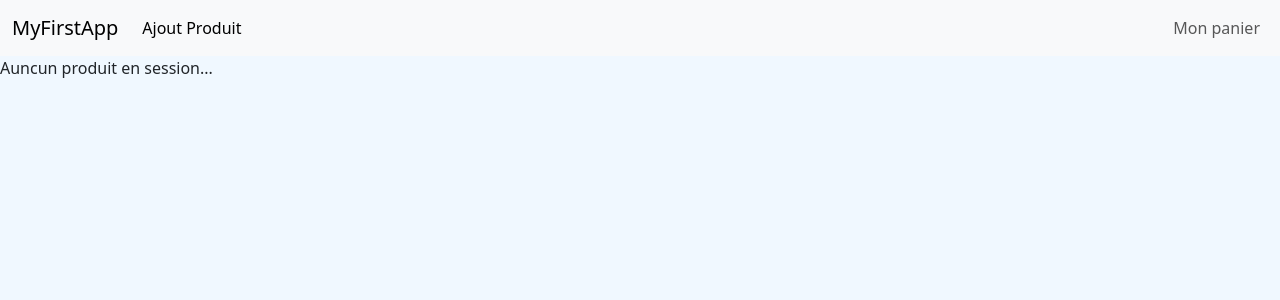
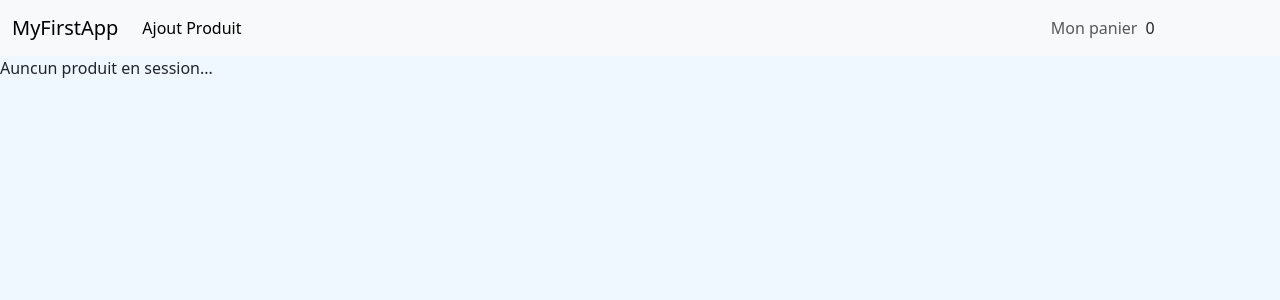
Before and after one commit to BoutinL/MyFirstApp-PHP, a PHP site: page /appli/recap.php in a window 1280 px wide. Shown: the top 300 px of the page. Run offline with PHP 8.4, Linux system fonts and the light colour scheme.

Commit message:
css navbar notif

```diff
--- a/appli/assets/css/style.css
+++ b/appli/assets/css/style.css
@@ -5,13 +5,19 @@ main{
 
 .flex-navbar{
 	display: inline-flex;
-	width: 100%;
+	width: 90%;
 	justify-content: space-between;
 }
 
 .flex-form{
 	display: flex;
 	justify-content: center;
+}
+
+.notif-articles-flex{
+	display: inline-flex;
+	align-items: center;
+
 }
 
 h1{
--- a/appli/index.php
+++ b/appli/index.php
@@ -16,12 +16,12 @@
                 <button class="navbar-toggler" type="button" data-bs-toggle="collapse" data-bs-target="#navbarNav" aria-controls="navbarNav" aria-expanded="false" aria-label="Toggle navigation">
                 <span class="navbar-toggler-icon"></span>
                 </button>
-                <div class="collapse navbar-collapse d-flex justify-content-between" id="navbarNav">
+                <div class="collapse navbar-collapse" id="navbarNav">
                     <ul class="navbar-nav flex-navbar">
                         <li class="nav-item">
                             <a class="nav-link active" aria-current="page" href="index.php">Ajout Produit</a>
                         </li>
-                        <li class="nav-item">
+                        <li class="nav-item notif-articles-flex">
                             <a class="nav-link" href="recap.php">Mon panier</a>
                             <span>
                                 <?php
--- a/appli/recap.php
+++ b/appli/recap.php
@@ -19,13 +19,28 @@
                     <button class="navbar-toggler" type="button" data-bs-toggle="collapse" data-bs-target="#navbarNav" aria-controls="navbarNav" aria-expanded="false" aria-label="Toggle navigation">
                     <span class="navbar-toggler-icon"></span>
                     </button>
-                    <div class="collapse navbar-collapse d-flex justify-content-between" id="navbarNav">
+                    <div class="collapse navbar-collapse" id="navbarNav">
                         <ul class="navbar-nav flex-navbar">
                             <li class="nav-item">
                                 <a class="nav-link active" aria-current="page" href="index.php">Ajout Produit</a>
                             </li>
-                            <li class="nav-item">
+                            <li class="nav-item notif-articles-flex">
                                 <a class="nav-link" href="recap.php">Mon panier</a>
+                                <span>
+                                    <?php
+                                        $nbrArticles = 0;
+                                        $notifArticles = 0;
+                                        if(isset($_SESSION['products'])){
+                                            foreach($_SESSION['products'] as $index => $product){
+                                                $nbrArticles = $index + 1;
+                                                $notifArticles = empty($index) ? $nbrArticles: 0 ;
+                                            }
+                                            echo $notifArticles;
+                                        }else{
+                                            echo $notifArticles;
+                                        }
+                                    ?>
+                                </span>
                             </li>
                         </ul>
                     </div>
@@ -58,8 +73,8 @@
                                     "<td class='center-content-array'>".number_format($product['total'],2,",", "&nbsp;")."&nbsp;€</td>",
                                 "</tr>";
                                 $totalGeneral += $product['total'];
-                        }
-                        echo    "<tr>",
+                    }
+                    echo        "<tr>",
                                     "<td colspan=4>Total général : </td>",
                                     "<td class='center-content-array'><strong>".number_format($totalGeneral, 2, ",", "&nbsp;")."&nbsp;€</strong></td>",
                                 "</tr>",
```
